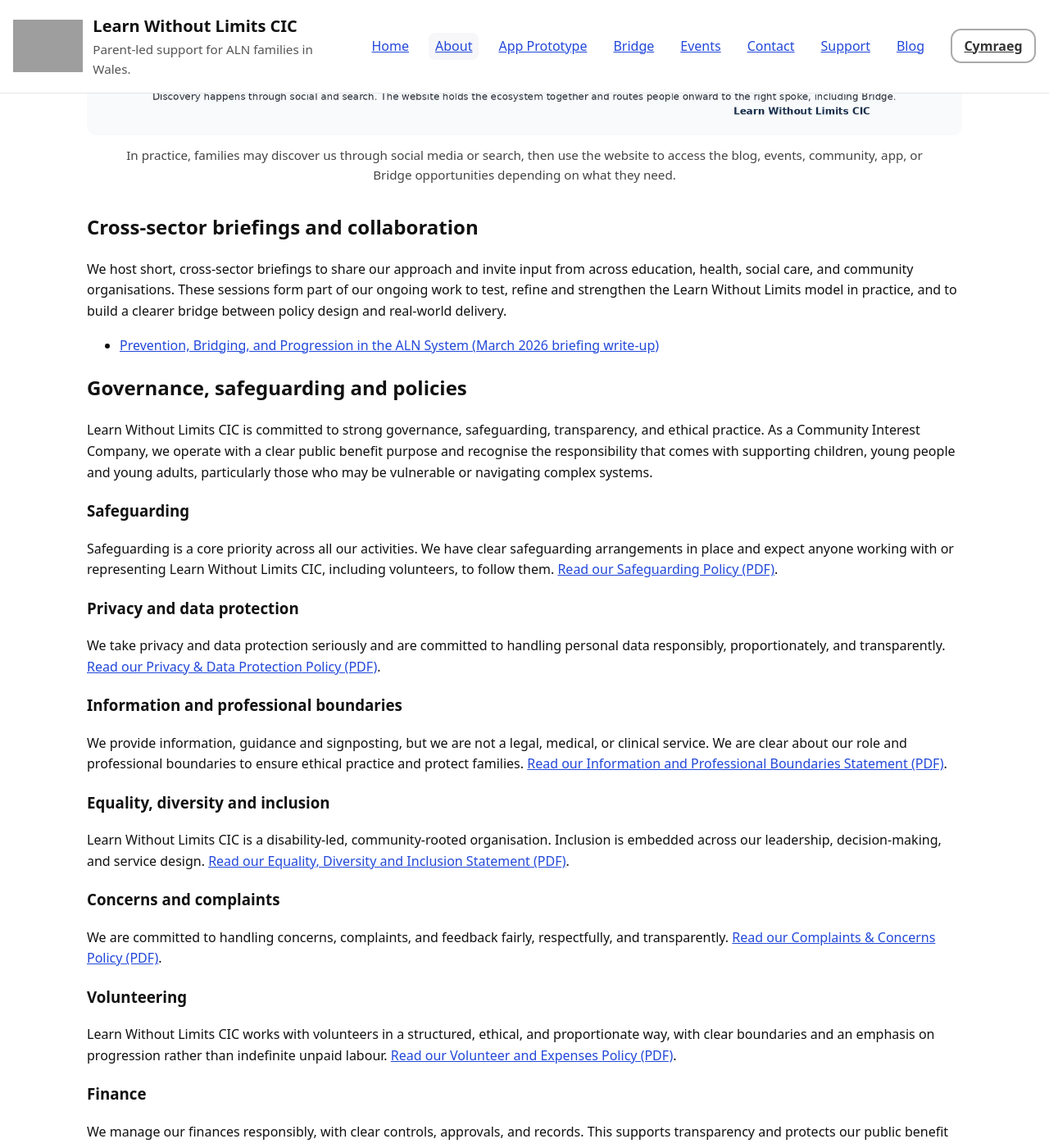
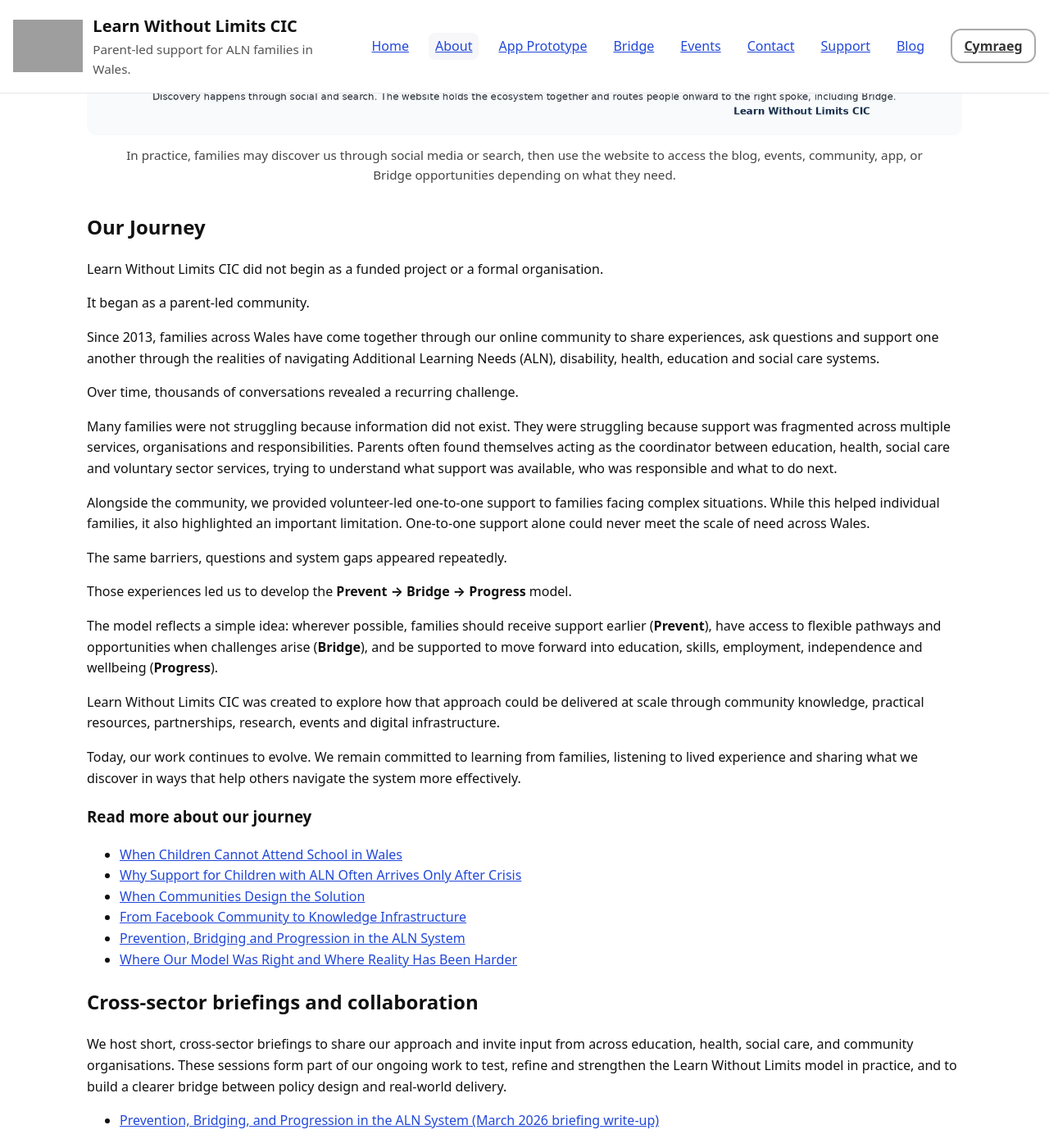
Before and after one commit to StephShobiye/learnwithoutlimitscic.github.io, a Jekyll site: the page about.en.html, which Jekyll copies as it is, in a window 1280 px wide and 1400 px high, scrolled down 1529 px. Shown: the whole window at 82% size. Built offline with Jekyll 4.4.1, drawn with Linux system fonts in a browser that asks for light colours; grey boxes are pictures that could not be loaded.

Commit message:
Add Programme Journey section documenting evolution from 2013 parent community to LWL CIC
Update to about page

```diff
--- a/about.en.html
+++ b/about.en.html
@@ -167,6 +167,91 @@
             blog, events, community, app, or Bridge opportunities depending on what they need.
           </figcaption>
         </figure>
+
+
+<section id="our-journey" class="section">
+  <h2>Our Journey</h2>
+
+  <p>
+    Learn Without Limits CIC did not begin as a funded project or a formal organisation.
+  </p>
+
+  <p>
+    It began as a parent-led community.
+  </p>
+
+  <p>
+    Since 2013, families across Wales have come together through our online community to share experiences, ask questions and support one another through the realities of navigating Additional Learning Needs (ALN), disability, health, education and social care systems.
+  </p>
+
+  <p>
+    Over time, thousands of conversations revealed a recurring challenge.
+  </p>
+
+  <p>
+    Many families were not struggling because information did not exist. They were struggling because support was fragmented across multiple services, organisations and responsibilities. Parents often found themselves acting as the coordinator between education, health, social care and voluntary sector services, trying to understand what support was available, who was responsible and what to do next.
+  </p>
+
+  <p>
+    Alongside the community, we provided volunteer-led one-to-one support to families facing complex situations. While this helped individual families, it also highlighted an important limitation. One-to-one support alone could never meet the scale of need across Wales.
+  </p>
+
+  <p>
+    The same barriers, questions and system gaps appeared repeatedly.
+  </p>
+
+  <p>
+    Those experiences led us to develop the <strong>Prevent → Bridge → Progress</strong> model.
+  </p>
+
+  <p>
+    The model reflects a simple idea: wherever possible, families should receive support earlier (<strong>Prevent</strong>), have access to flexible pathways and opportunities when challenges arise (<strong>Bridge</strong>), and be supported to move forward into education, skills, employment, independence and wellbeing (<strong>Progress</strong>).
+  </p>
+
+  <p>
+    Learn Without Limits CIC was created to explore how that approach could be delivered at scale through community knowledge, practical resources, partnerships, research, events and digital infrastructure.
+  </p>
+
+  <p>
+    Today, our work continues to evolve. We remain committed to learning from families, listening to lived experience and sharing what we discover in ways that help others navigate the system more effectively.
+  </p>
+
+  <h3>Read more about our journey</h3>
+
+  <ul>
+    <li>
+      <a href="https://blog.learnwithoutlimitscic.org/2026/03/13/when-children-cannot-attend-school-wales/" target="_blank" rel="noopener">
+        When Children Cannot Attend School in Wales
+      </a>
+    </li>
+    <li>
+      <a href="https://blog.learnwithoutlimitscic.org/2026/03/13/why-aln-support-arrives-after-crisis/" target="_blank" rel="noopener">
+        Why Support for Children with ALN Often Arrives Only After Crisis
+      </a>
+    </li>
+    <li>
+      <a href="https://blog.learnwithoutlimitscic.org/2026/03/13/when-communities-design-the-solution/" target="_blank" rel="noopener">
+        When Communities Design the Solution
+      </a>
+    </li>
+    <li>
+      <a href="https://blog.learnwithoutlimitscic.org/2026/03/13/from-facebook-community-to-knowledge-infrastructure/" target="_blank" rel="noopener">
+        From Facebook Community to Knowledge Infrastructure
+      </a>
+    </li>
+    <li>
+      <a href="https://blog.learnwithoutlimitscic.org/2026/03/18/prevention-bridging-progression-aln/" target="_blank" rel="noopener">
+        Prevention, Bridging and Progression in the ALN System
+      </a>
+    </li>
+    <li>
+      <a href="https://blog.learnwithoutlimitscic.org/2026/05/where-our-model-was-right-and-where-reality-has-been-harder.html" target="_blank" rel="noopener">
+        Where Our Model Was Right and Where Reality Has Been Harder
+      </a>
+    </li>
+  </ul>
+</section>
+
 
         <h2>Cross-sector briefings and collaboration</h2>
 
```
